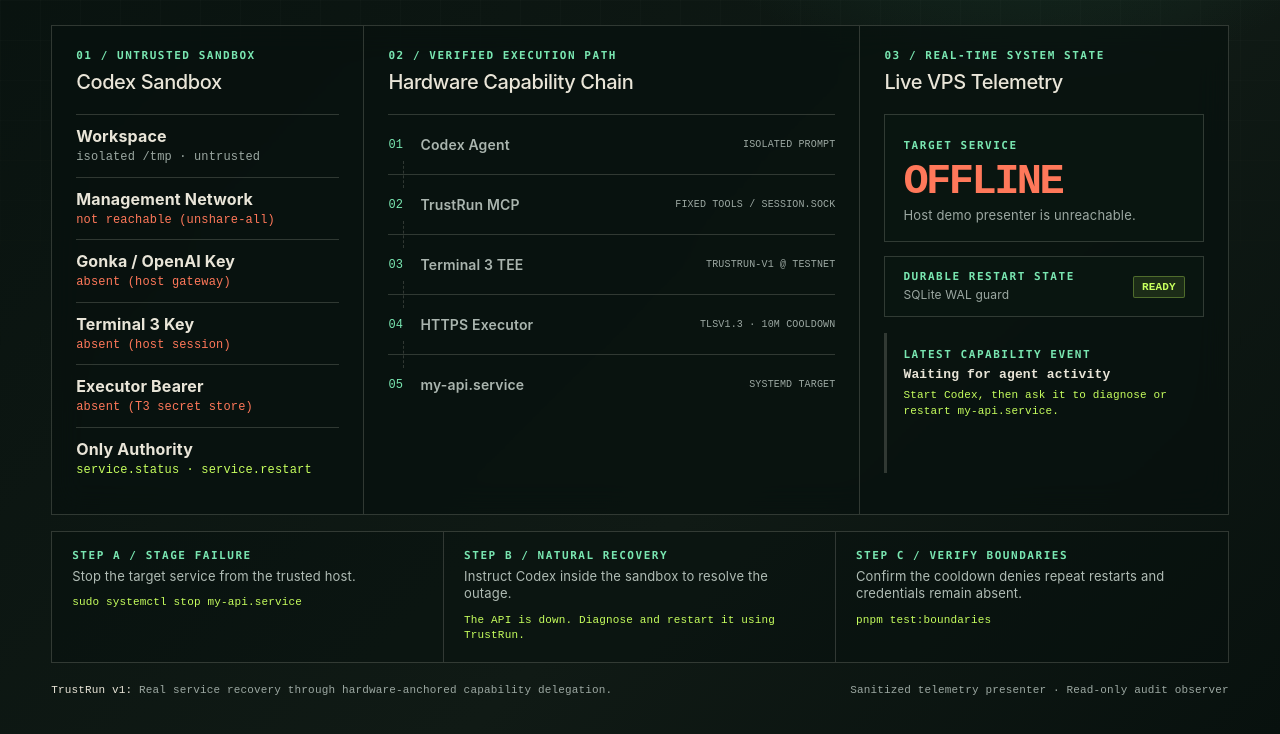
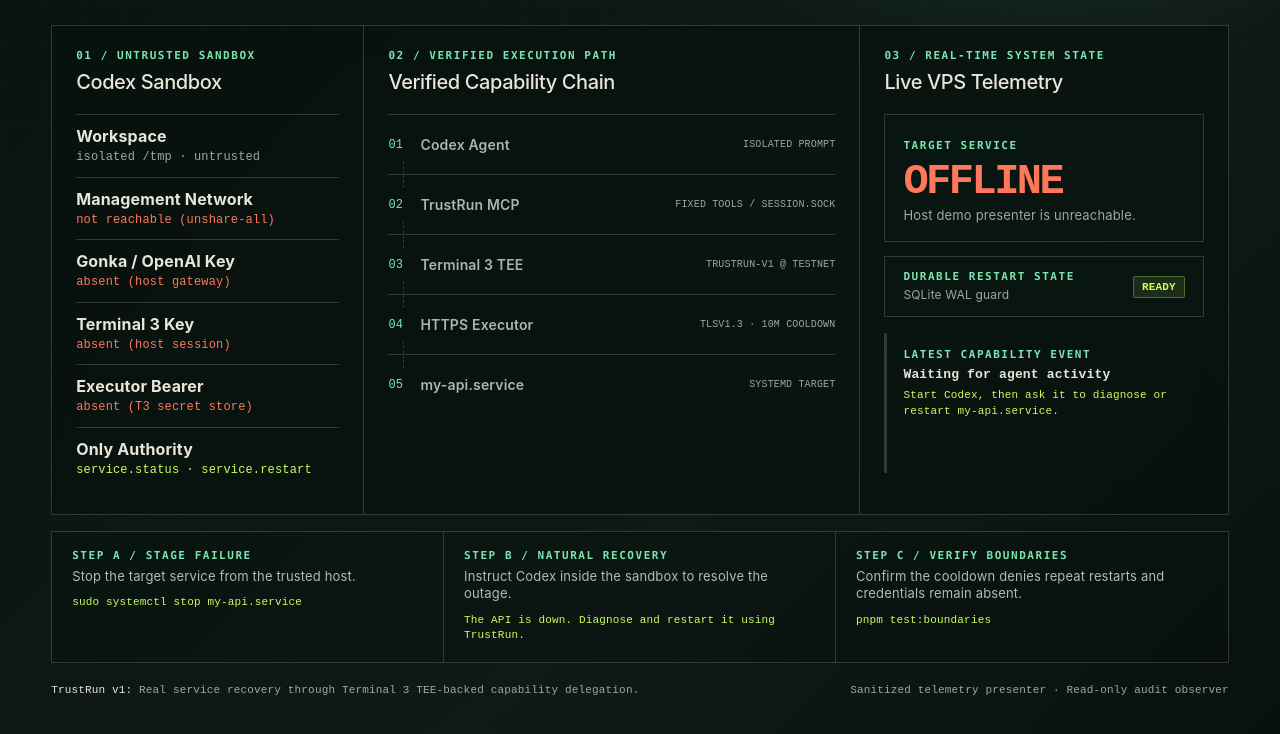
Before and after one commit to ryanlau1220/TrustRun, a website: page demo/index.html in a window 1280 px wide. Shown: the part 320-1054 px from the top of the page. Drawn offline with Linux system fonts and the light colour scheme; no server answers.

Commit message:
docs: align wording with Terminal 3 TEE-backed capability delegation

```diff
--- a/demo/index.html
+++ b/demo/index.html
@@ -347,7 +347,7 @@
 
         <article class="panel">
           <div class="label">02 / Verified Execution Path</div>
-          <h2>Hardware Capability Chain</h2>
+          <h2>Verified Capability Chain</h2>
           <div class="flow">
             <div class="node" data-node="agent"><i class="number">01</i><b>Codex Agent</b><small>isolated prompt</small></div>
             <div class="node" data-node="mcp"><i class="number">02</i><b>TrustRun MCP</b><small>fixed tools / session.sock</small></div>
@@ -402,7 +402,7 @@
       </section>
 
       <footer>
-        <span><strong>TrustRun v1:</strong> Real service recovery through hardware-anchored capability delegation.</span>
+        <span><strong>TrustRun v1:</strong> Real service recovery through Terminal 3 TEE-backed capability delegation.</span>
         <span>Sanitized telemetry presenter · Read-only audit observer</span>
       </footer>
     </main>
```
Also changed, not shown: README.md.
